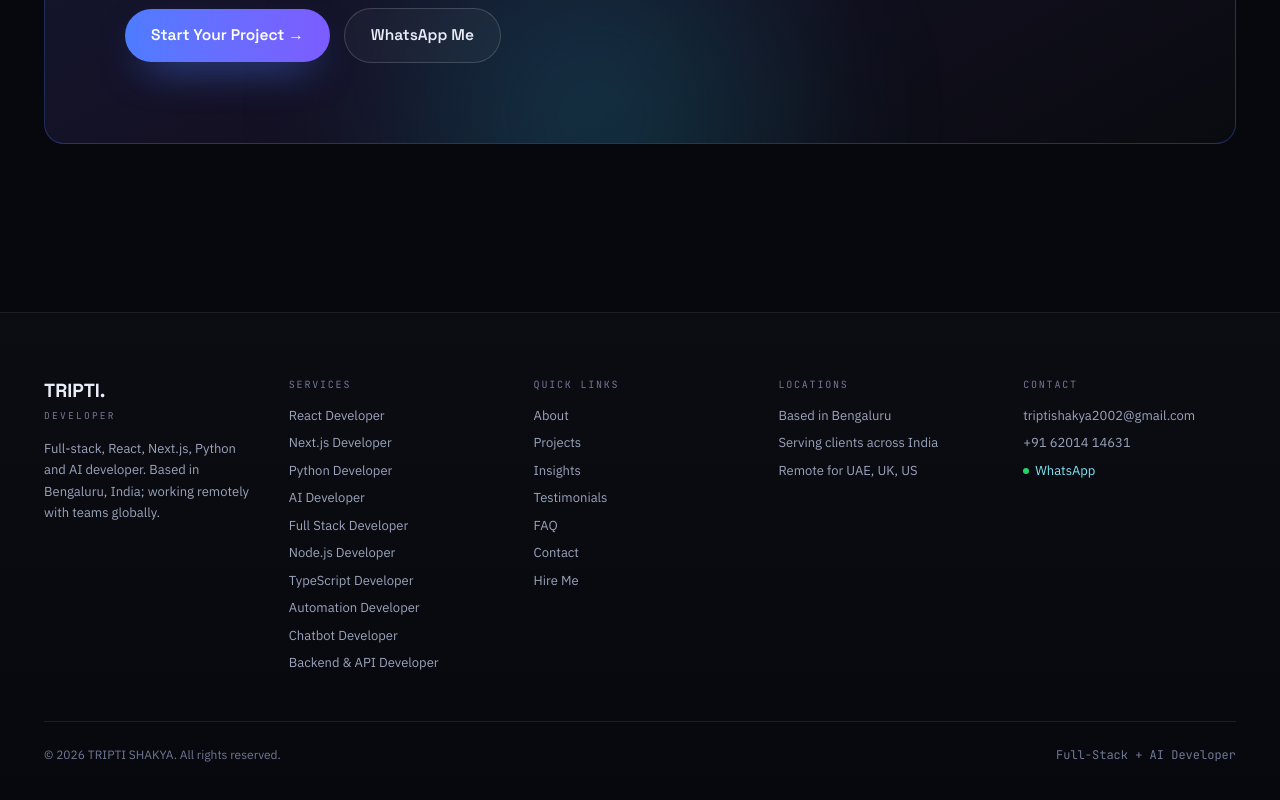
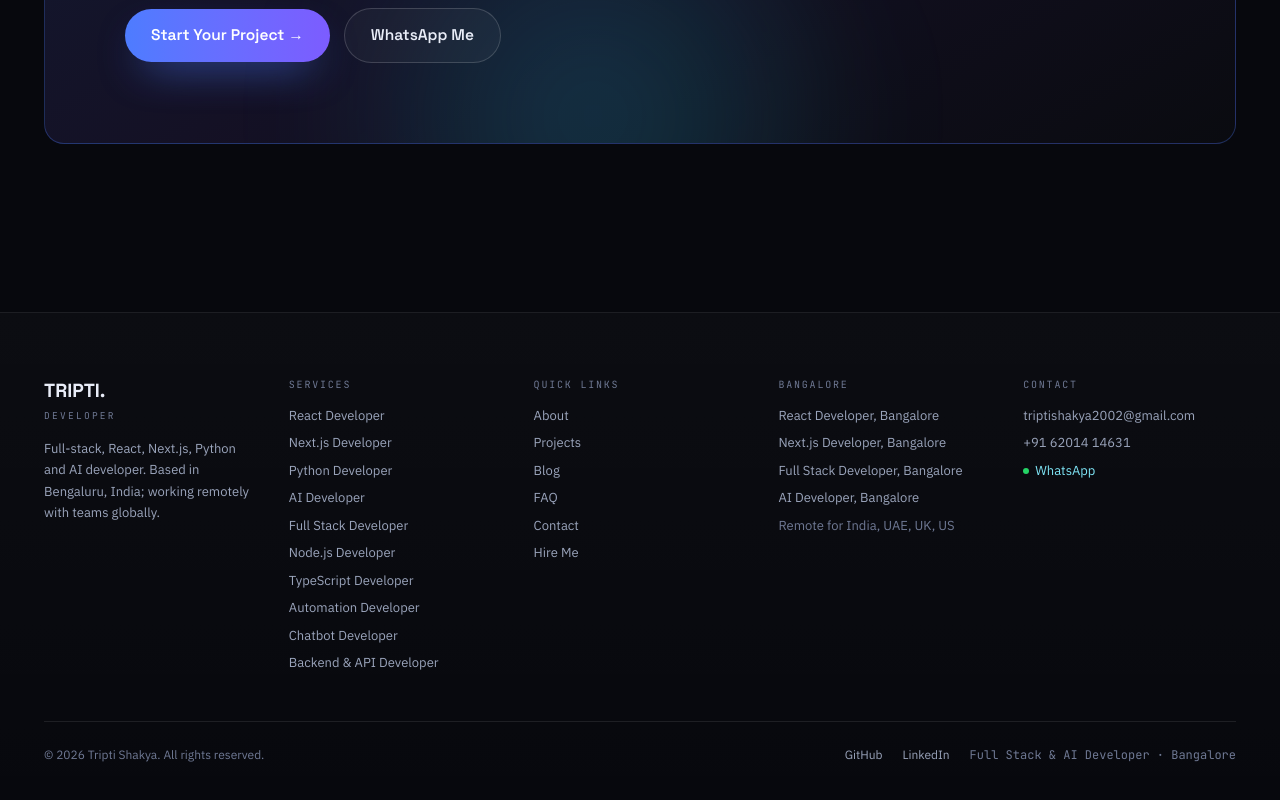
Before and after one commit to niks-nikhil-anand/Tripti-SAAS-Sale-webiste, a Next.js app: page / in a window 1280 px wide. Shown: the part 7641-8441 px from the top of the page. Built offline with nearby package versions, Linux system fonts and the light colour scheme; no server answers.

Commit message:
style/refactor: update component Footer.tsx

```diff
--- a/components/layout/Footer.tsx
+++ b/components/layout/Footer.tsx
@@ -1,4 +1,5 @@
 import Link from "next/link";
+import { getPagesByGroup } from "@/lib/content";
 import { siteConfig } from "@/lib/site";
 
 export function Footer() {
@@ -11,10 +12,10 @@ export function Footer() {
       <div className="max-w-[1240px] mx-auto px-4 sm:px-6 py-10 sm:py-16">
         <div className="grid grid-cols-1 sm:grid-cols-2 md:grid-cols-5 gap-8">
           <div className="sm:col-span-2 md:col-span-1">
-            <p className="font-['Space_Grotesk'] font-bold text-[19px] mb-1 text-[var(--ink)]">
+            <p className="font-[family-name:var(--h)] font-bold text-[19px] mb-1 text-[var(--ink)]">
               TRIPTI.
             </p>
-            <p className="font-['JetBrains_Mono'] text-[9.5px] tracking-[0.24em] text-[var(--faint)] uppercase mb-3.5">
+            <p className="font-[family-name:var(--m)] text-[9.5px] tracking-[0.24em] text-[var(--faint)] uppercase mb-3.5">
               Developer
             </p>
             <p className="text-[13px] leading-[1.65] text-[var(--dim)] max-w-[34ch]">
@@ -24,7 +25,7 @@ export function Footer() {
           </div>
 
           <nav aria-label="Services">
-            <p className="font-['JetBrains_Mono'] text-[10px] tracking-[0.18em] uppercase text-[var(--faint)] mb-3.5">
+            <p className="font-[family-name:var(--m)] text-[10px] tracking-[0.18em] uppercase text-[var(--faint)] mb-3.5">
               Services
             </p>
             <div className="grid gap-2 text-[13px]">
@@ -92,7 +93,7 @@ export function Footer() {
           </nav>
 
           <nav aria-label="Quick links">
-            <p className="font-['JetBrains_Mono'] text-[10px] tracking-[0.18em] uppercase text-[var(--faint)] mb-3.5">
+            <p className="font-[family-name:var(--m)] text-[10px] tracking-[0.18em] uppercase text-[var(--faint)] mb-3.5">
               Quick links
             </p>
             <div className="grid gap-2 text-[13px]">
@@ -102,16 +103,13 @@ export function Footer() {
               <Link href="/projects" className="text-[var(--dim)] hover:text-[var(--ink)]">
                 Projects
               </Link>
-              <Link href="/#insights" className="text-[var(--dim)] hover:text-[var(--ink)]">
-                Insights
-              </Link>
-              <Link href="/#testimonials" className="text-[var(--dim)] hover:text-[var(--ink)]">
-                Testimonials
+              <Link href="/blog" className="text-[var(--dim)] hover:text-[var(--ink)]">
+                Blog
               </Link>
               <Link href="/#faq" className="text-[var(--dim)] hover:text-[var(--ink)]">
                 FAQ
               </Link>
-              <Link href="/#contact" className="text-[var(--dim)] hover:text-[var(--ink)]">
+              <Link href="/contact" className="text-[var(--dim)] hover:text-[var(--ink)]">
                 Contact
               </Link>
               <Link href="/hire-me" className="text-[var(--dim)] hover:text-[var(--ink)]">
@@ -121,18 +119,21 @@ export function Footer() {
           </nav>
 
           <div>
-            <p className="font-['JetBrains_Mono'] text-[10px] tracking-[0.18em] uppercase text-[var(--faint)] mb-3.5">
-              Locations
+            <p className="font-[family-name:var(--m)] text-[10px] tracking-[0.18em] uppercase text-[var(--faint)] mb-3.5">
+              Bangalore
             </p>
-            <div className="grid gap-2 text-[13px] text-[var(--dim)]">
-              <span>Based in Bengaluru</span>
-              <span>Serving clients across India</span>
-              <span>Remote for UAE, UK, US</span>
+            <div className="grid gap-2 text-[13px]">
+              {getPagesByGroup("location").map((p) => (
+                <Link key={p.slug} href={`/${p.slug}`} className="text-[var(--dim)] hover:text-[var(--ink)]">
+                  {p.navLabel}
+                </Link>
+              ))}
+              <span className="text-[var(--faint)]">Remote for India, UAE, UK, US</span>
             </div>
           </div>
 
           <div>
-            <p className="font-['JetBrains_Mono'] text-[10px] tracking-[0.18em] uppercase text-[var(--faint)] mb-3.5">
+            <p className="font-[family-name:var(--m)] text-[10px] tracking-[0.18em] uppercase text-[var(--faint)] mb-3.5">
               Contact
             </p>
             <div className="grid gap-2 text-[13px]">
@@ -162,8 +163,16 @@ export function Footer() {
         </div>
 
         <div className="mt-12 pt-6 border-t border-[var(--line)] flex flex-col sm:flex-row items-center justify-between gap-4 text-[12px] text-[var(--faint)]">
-          <p>© {new Date().getFullYear()} TRIPTI SHAKYA. All rights reserved.</p>
-          <p className="font-['JetBrains_Mono']">Full-Stack + AI Developer</p>
+          <p>© {new Date().getFullYear()} Tripti Shakya. All rights reserved.</p>
+          <div className="flex items-center gap-5">
+            <a href={siteConfig.social.github} target="_blank" rel="noopener noreferrer me" className="text-[var(--dim)] hover:text-[var(--ink)]">
+              GitHub
+            </a>
+            <a href={siteConfig.social.linkedin} target="_blank" rel="noopener noreferrer me" className="text-[var(--dim)] hover:text-[var(--ink)]">
+              LinkedIn
+            </a>
+            <span className="font-[family-name:var(--m)]">Full Stack &amp; AI Developer · Bangalore</span>
+          </div>
         </div>
       </div>
     </footer>
```
